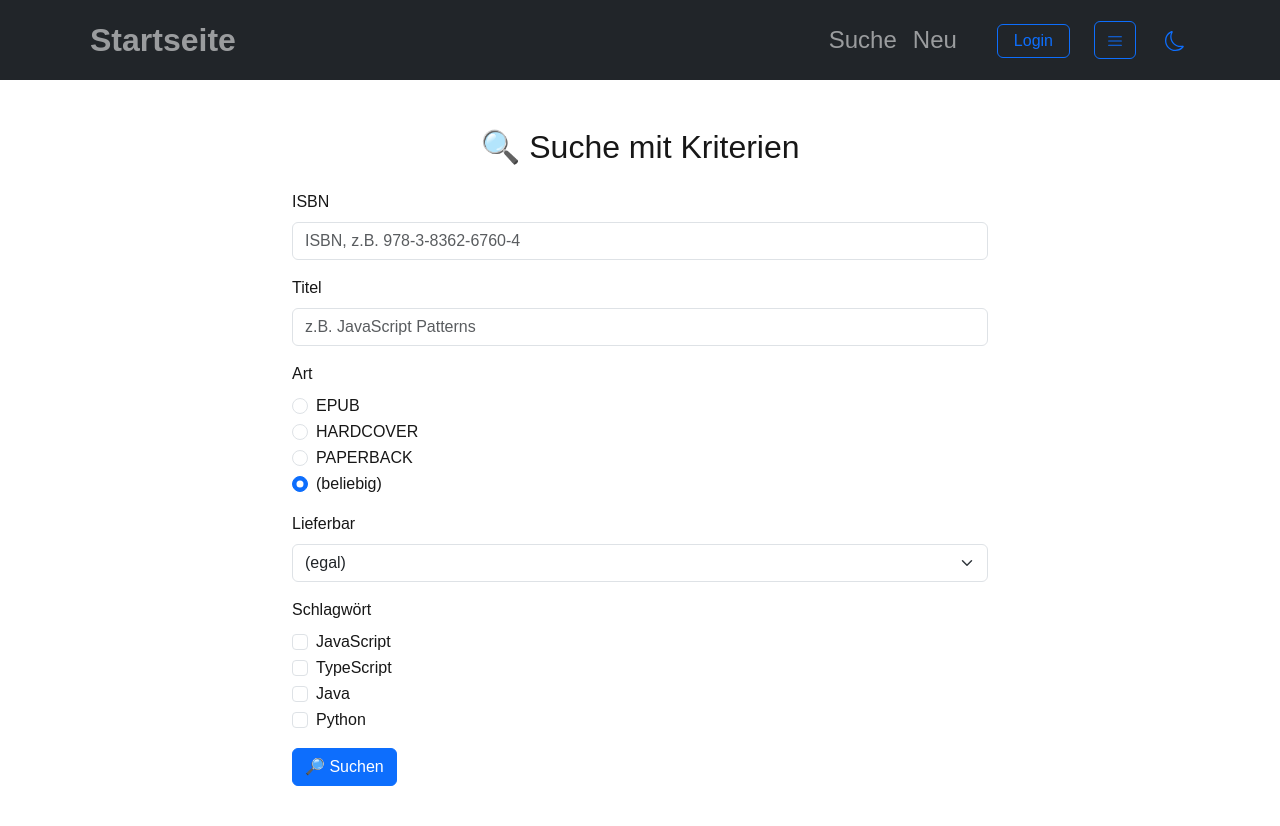
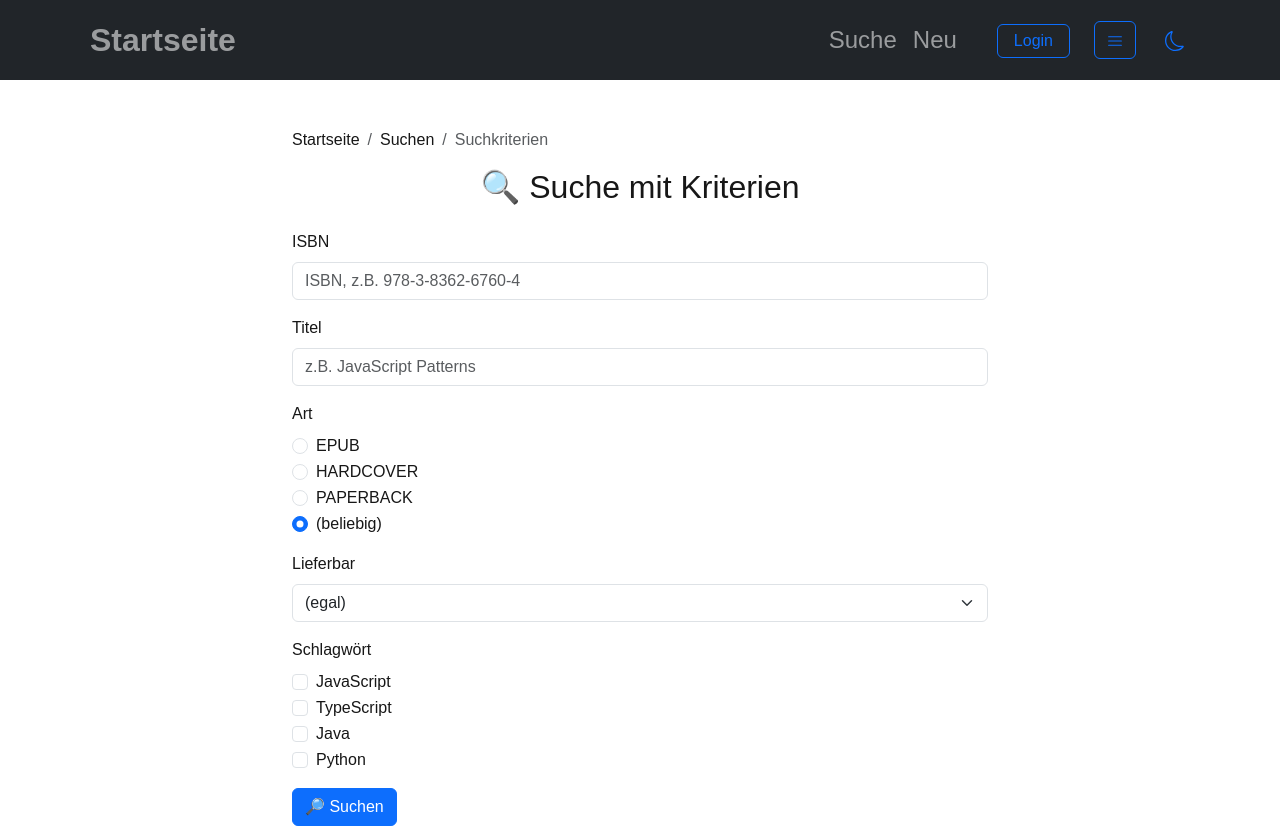
Before and after one commit to MidnightBlue25/frontend-buch, a Next.js app: page /search/suchkriterien in a window 1280 px wide. Before the commit the page ends 800 px from the top, so only its background shows below. Built offline with nearby package versions, Linux system fonts and the light colour scheme.

Commit message:
feat(ui): add breadcrumb to every page

```diff
--- a/src/app/add/page.tsx
+++ b/src/app/add/page.tsx
@@ -4,6 +4,7 @@ import { useState } from 'react';
 import { Container, Row, Col, Form, Button } from 'react-bootstrap';
 import { useMutation } from '@apollo/client';
 import { CREATE_BUCH } from '@/graphql/createBuch';
+import Breadcrumb from 'react-bootstrap/Breadcrumb';
 
 export default function AddBookPage() {
   const [formData, setFormData] = useState({
@@ -71,6 +72,11 @@ export default function AddBookPage() {
     <Container className="mt-5 pb-5">
       <Row className="justify-content-center">
         <Col md={8}>
+    <Breadcrumb>
+      <Breadcrumb.Item href="/">Startseite</Breadcrumb.Item>
+      <Breadcrumb.Item active>Neu</Breadcrumb.Item>
+    </Breadcrumb>
+
           <h2>Neues Buch anlegen</h2>
           <Form onSubmit={handleSubmit}>
             <Form.Group className="mt-3 mb-3" controlId="formTitel">
--- a/src/app/login/page.tsx
+++ b/src/app/login/page.tsx
@@ -3,6 +3,7 @@
 import { useState } from 'react'
 import { Form, Button, Alert, Container } from 'react-bootstrap'
 import { useRouter } from 'next/navigation'
+import Breadcrumb from 'react-bootstrap/Breadcrumb';
 
 export default function LoginPage() {
   const [username, setUsername] = useState('')
@@ -51,6 +52,11 @@ export default function LoginPage() {
 
   return (
     <Container style={{ maxWidth: '400px', marginTop: '100px' }}>
+    <Breadcrumb className="mb-4">
+      <Breadcrumb.Item href="/">Startseite</Breadcrumb.Item>
+      <Breadcrumb.Item active>Login</Breadcrumb.Item>
+    </Breadcrumb>
+
       <h2>Einloggen</h2>
       {error && <Alert variant="danger">{error}</Alert>}
       <Form onSubmit={handleSubmit}>
--- a/src/app/search/suchkriterien/page.tsx
+++ b/src/app/search/suchkriterien/page.tsx
@@ -11,6 +11,7 @@ import {
   Alert,
   Spinner,
 } from "react-bootstrap";
+import Breadcrumb from 'react-bootstrap/Breadcrumb';
 
 // ==================== 第 1 部分：GraphQL 查询语句 ====================
 // GraphQL 查询名为 `Suche`，带一个输入参数 `suchkriterien`（对象）
@@ -82,6 +83,15 @@ export default function SuchkriterienPage() {
   // ==================== 第 5 部分：前端页面展示 ====================
   return (
     <Container className="mt-5" style={{ maxWidth: "720px" }}>
+    <Breadcrumb>
+      <Breadcrumb.Item href="/">Startseite</Breadcrumb.Item>
+      <Breadcrumb.Item href="/search">
+        Suchen
+      </Breadcrumb.Item>
+      <Breadcrumb.Item active>Suchkriterien</Breadcrumb.Item>
+    </Breadcrumb>
+
+
       <h2 className="mb-4 text-center">🔍 Suche mit Kriterien</h2>
 
       {/* 搜索表单 */}
--- a/src/lib/apollo-client.ts
+++ b/src/lib/apollo-client.ts
@@ -3,7 +3,7 @@ import { ApolloClient, InMemoryCache, createHttpLink } from '@apollo/client';
 import { setContext } from '@apollo/client/link/context';
 
 const httpLink = createHttpLink({
-  uri: 'https://localhost:3000/graphql', // ✅ 改为你的后端地址
+  uri: 'https://localhost:3000/graphql',
 });
 
 // 自动附加 token 到请求头
```
Also changed, not shown: src/app/search/page.tsx (+8 -3 lines).
